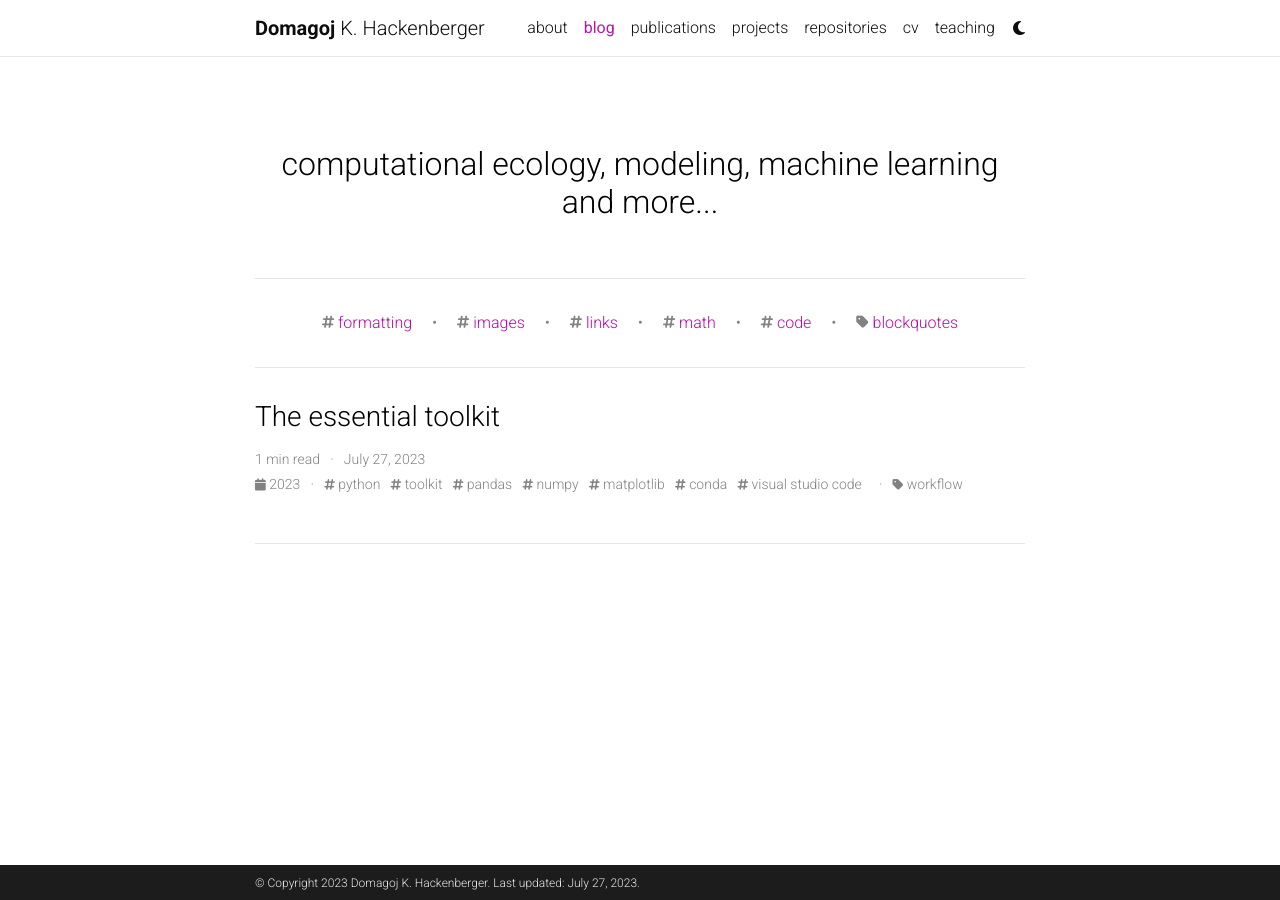
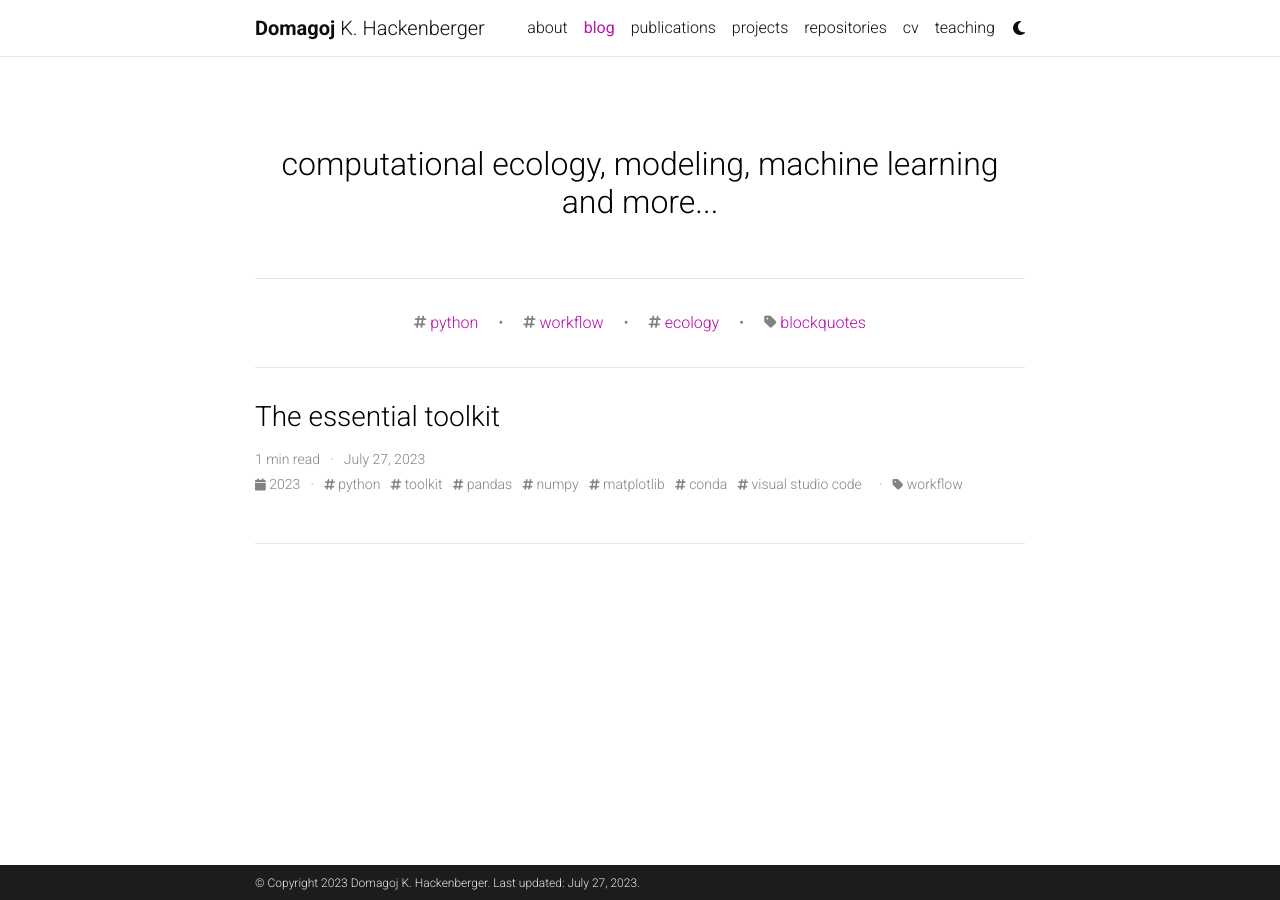
Before and after one commit to domagojhack/domagojhack.github.io, a Jekyll site: the page built from blog/index.html, in a window 1280 px wide. Built offline with Jekyll 4.4.1, drawn with Linux system fonts in a browser that asks for light colours; the list of posts is cut into pages by our own code; comment, search, counter and statistics services are not loaded; a style sheet for code colours, icons or effects is not loaded.

Commit message:
tag update

```diff
--- a/_config.yml
+++ b/_config.yml
@@ -263,7 +263,7 @@ jekyll-archives:
     tag: '/blog/tag/:name/'
     category: '/blog/category/:name/'
 
-display_tags: ['formatting', 'images', 'links', 'math', 'code'] # these tags will be displayed on the front page of your blog
+display_tags: ['python', 'workflow', 'ecology'] # these tags will be displayed on the front page of your blog
 display_categories: ['blockquotes'] # these categories will be displayed on the front page of your blog
 
 # -----------------------------------------------------------------------------
```
